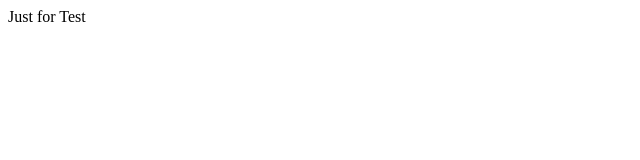
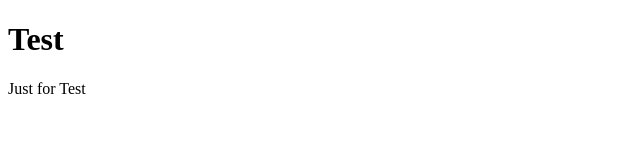
Before and after one commit to sunboyy/gittest, a plain HTML site: page index.html in a window 1280 px wide. Shown: the whole page, without its empty margins (0-640 px from the left). Drawn offline with Linux system fonts and the light colour scheme.

Commit message:
Update index.html a bit
Insert tag `h1` and `p`

```diff
--- a/index.html
+++ b/index.html
@@ -4,6 +4,7 @@
     <title>Test</title>
   </head>
   <body>
-  Just for Test
+    <h1>Test</h1>
+    <p>Just for Test</p>
   </body>
 </html>
```
